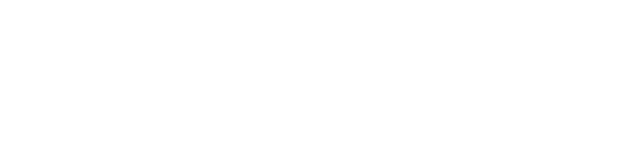
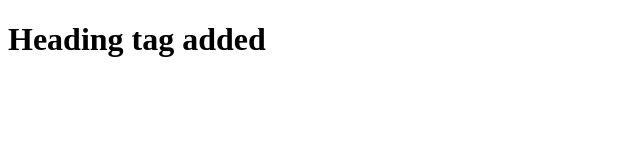
Before and after one commit to Sandip1210/Git_Demo, a plain HTML site: page index.html in a window 1280 px wide. Shown: the whole page, without its empty margins (0-640 px from the left). Drawn offline with Linux system fonts and the light colour scheme.

Commit message:
added h1 tag

```diff
--- a/index.html
+++ b/index.html
@@ -6,6 +6,6 @@
     <title>Document</title>
 </head>
 <body>
-
+    <h1>Heading tag added</h1>
 </body>
 </html>
```
